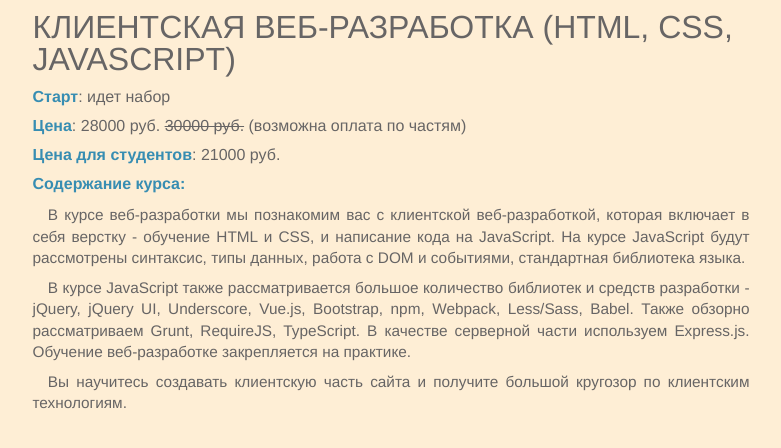
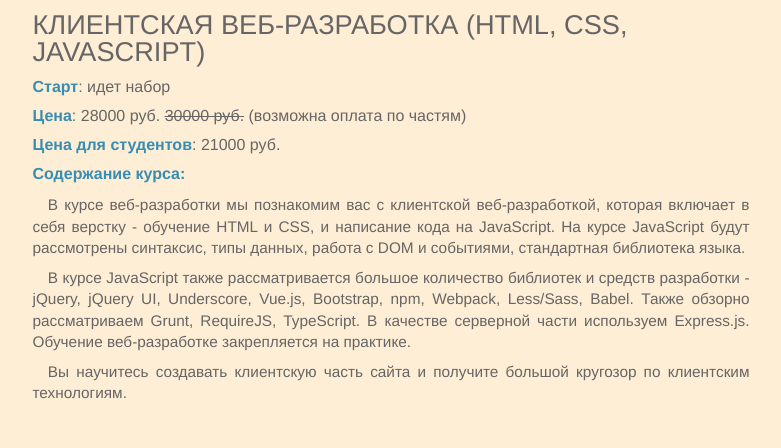
Before and after one commit to pavel-martyshev/ClientWeb, a plain HTML site: page CSSText/wwwroot/index.html in a window 1280 px wide. Shown: the whole page, without its empty margins (249-1030 px from the left). Drawn offline with Linux system fonts and the light colour scheme.

Commit message:
CSSText: update title font-size

```diff
--- a/CSSText/wwwroot/styles/styles.css
+++ b/CSSText/wwwroot/styles/styles.css
@@ -15,7 +15,7 @@
 
 .course-title {
     text-transform: uppercase;
-  font-size: 2em;
+    font-size: 1.7em;
     font-weight: 500;
 }
 
@@ -44,13 +44,3 @@
     display: inline-block;
     text-decoration: line-through;
 }
-
-/* .price-without-discount::after {
-  content: "";
-  position: absolute;
-  left: 0;
-  right: 0;
-  top: 50%;
-  height: 1px;
-  background: #676565;
-} */
```
Lines whose indentation alone changed are shown as unchanged.
